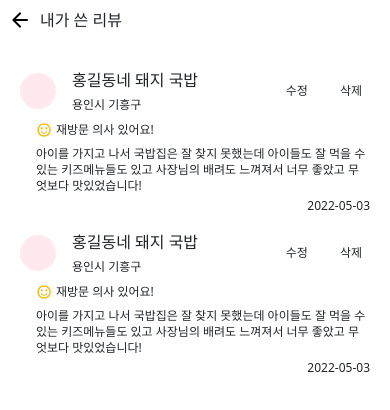
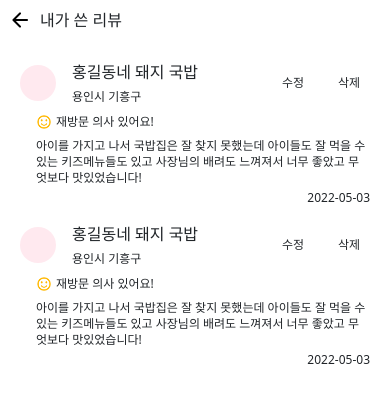
Before and after one commit to ILLHAMO/KIYO_FE, a Next.js app: page /mypage/review in a window 390 px wide. Shown: the top 410 px of the page. Built offline with nearby package versions, Linux system fonts and the light colour scheme; a web font is replaced by a local one.

Commit message:
css: 리뷰, 마이페이지 반응형 css 수정

```diff
--- a/src/app.feature/mypage/MyPageInfo.tsx
+++ b/src/app.feature/mypage/MyPageInfo.tsx
@@ -58,6 +58,8 @@ const StyledWrapper = styled.div`
   .mypage-info__edit-btn {
     width: 24px;
     height: 24px;
+    min-width: 24px;
+    min-height: 24px;
     cursor: pointer;
   }
 `;
--- a/src/app.feature/mypage/edit/MyPageEdit.tsx
+++ b/src/app.feature/mypage/edit/MyPageEdit.tsx
@@ -14,7 +14,7 @@ const MyPageEdit = () => {
         <div className="mypage-edit__input-label">닉네임</div>
         <input />
       </div>
-      <div className="mypage-edit__edit-btn">수정하기</div>
+      <div className="mypage-edit__edit-button">수정하기</div>
     </StyledWrapper>
   );
 };
@@ -75,12 +75,13 @@ const StyledWrapper = styled.div`
     }
   }
 
-  .mypage-edit__edit-btn {
+  .mypage-edit__edit-button {
     cursor: pointer;
     position: fixed;
     bottom: 0;
     width: 100%;
     height: 48px;
+    max-width: 664px;
     display: flex;
     align-items: center;
     justify-content: center;
--- a/src/app.feature/mypage/review/MyPageReviewCard.tsx
+++ b/src/app.feature/mypage/review/MyPageReviewCard.tsx
@@ -39,6 +39,14 @@ const StyledWrapper = styled.div`
   padding: 8px 0;
   border-bottom: 0.5px solid var(--color-gray-100);
 
+  @media only screen and (max-width: 375px) {
+    padding: 16px 0;
+  }
+
+  &:first-child {
+    padding-top: 0;
+  }
+
   &:last-child {
     border-bottom: 0;
   }
@@ -57,6 +65,8 @@ const StyledWrapper = styled.div`
       .mypage-review-card__profile {
         width: 36px;
         height: 36px;
+        min-width: 36px;
+        min-height: 36px;
         margin-right: 16px;
         background-color: #ffe9ef;
         border-radius: 50%;
@@ -65,6 +75,7 @@ const StyledWrapper = styled.div`
       .mypage-review-card__store {
         .mypage-review-card__name {
           margin-bottom: 4px;
+          margin-right: 8px;
         }
 
         .mypage-review-card__address {
@@ -80,7 +91,14 @@ const StyledWrapper = styled.div`
       justify-content: center;
       gap: 16px;
 
+      @media only screen and (max-width: 375px) {
+        flex-direction: column;
+        justify-content: end;
+        gap: 8px;
+      }
+
       div {
+        min-width: 40px;
         cursor: pointer;
         border-radius: 10px;
         font-size: 12px;
```
Also changed, not shown: src/app.feature/mypage/store/MyPageStoreCard.tsx (+18 -0 lines), src/app.feature/review/ReviewForm.tsx (+4 -3 lines).
